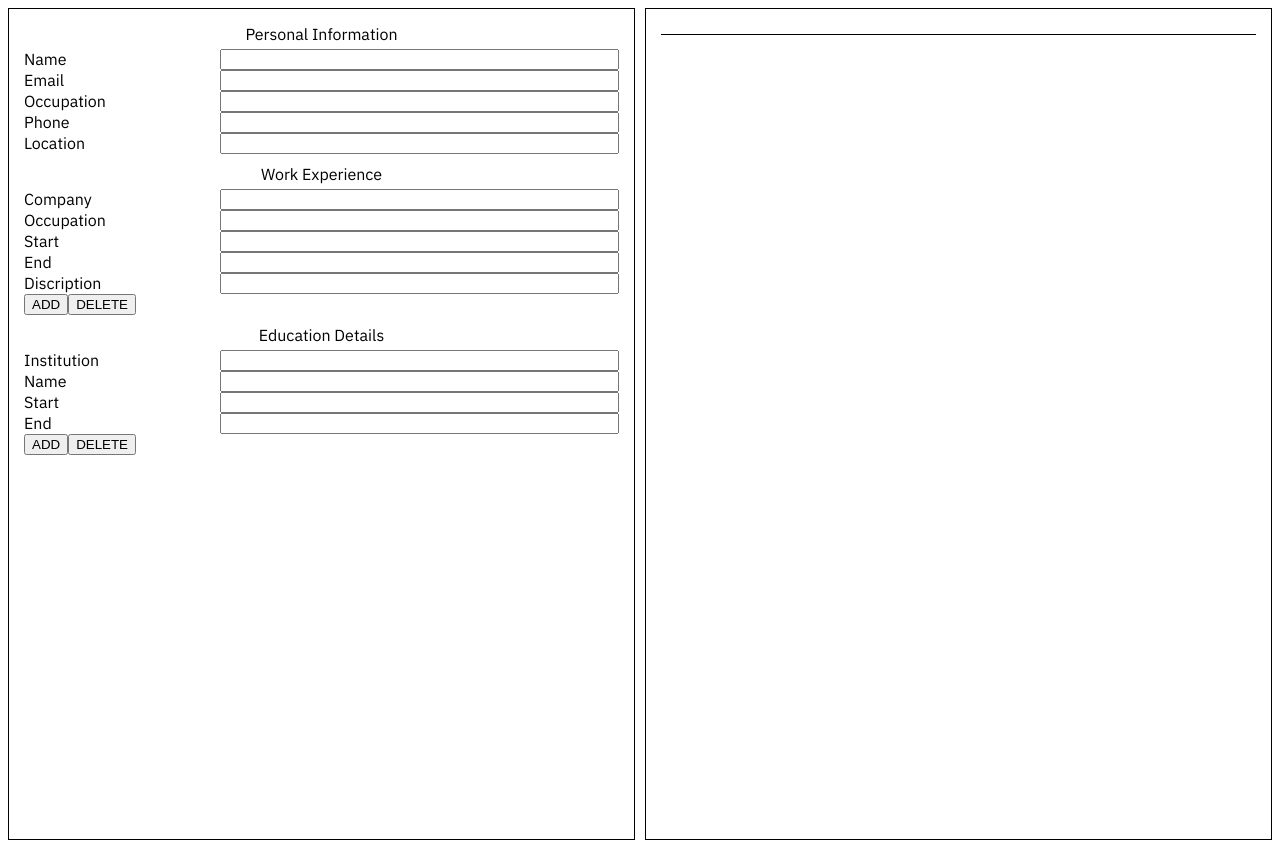
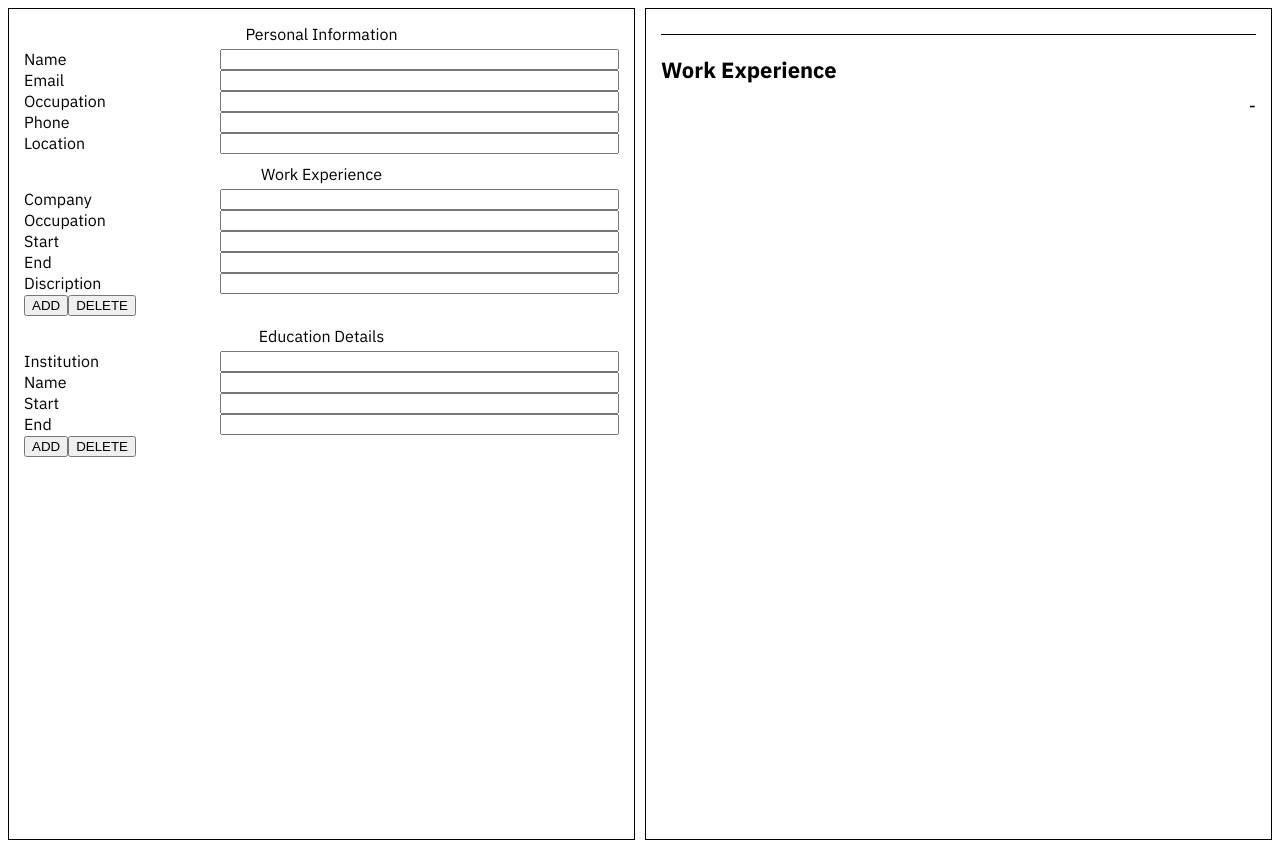
Before and after one commit to DaddyGasCoin/CV-Maker, a React (Create React App) app: page / in a window 1280 px wide. Built offline with nearby package versions, Linux system fonts and the light colour scheme.

Commit message:
Add styling to work experience details of view form

```diff
--- a/src/App.js
+++ b/src/App.js
@@ -5,6 +5,7 @@ import General from "./components/General";
 import WorkXP from "./components/WorkXP";
 import Education from "./components/Education";
 import DisplayGeneral from "./components/DisplayGeneral";
+import DisplayWorkXP from "./components/DisplayWorkXP";
 import uniqid from "uniqid";
 
 
@@ -99,7 +100,9 @@ class App extends Component {
         </div>
         <div className="form-view">
           <DisplayGeneral value={this.state.personal} />
-          <Display value={this.state} />
+          <div className="work-header">Work Experience</div>
+          <DisplayWorkXP value={this.state.work} />
+          {/* <Display value={this.state} /> */}
         </div>
       </div>
     );
--- /dev/null
+++ b/src/components/DisplayWorkXP.js
@@ -0,0 +1,31 @@
+import React from 'react';
+import uniqid from "uniqid";
+
+const DisplayWorkXP = (props) => {
+    const { value } = props
+    // console.log(value)
+
+    return (
+        <div >
+            {value.map((detail) => {
+                return (
+                    <div className='work-container'>
+                        <div className='work-section'>
+                            <div className='general-left'>
+                                <div className='work-company' key={uniqid()}>{detail.company}</div>
+                                <div className='work-job' key={uniqid()}>{detail.occupation}</div>
+                            </div>
+                            <div className='work-right'>
+                                <div className="dates" key={uniqid()}>{detail.start}-</div>
+                                <div className="dates" key={uniqid()}>{detail.end}</div>
+                            </div>
+
+                        </div>
+                        <div key={uniqid()}>{detail.discription}</div>
+                    </div>)
+            })}
+        </div>
+    )
+}
+
+export default DisplayWorkXP
--- a/src/style.css
+++ b/src/style.css
@@ -1,9 +1,10 @@
-@import url('https://fonts.googleapis.com/css2?family=IBM+Plex+Sans:wght@300;400;700&display=swap');
+@import url('https://fonts.googleapis.com/css2?family=IBM+Plex+Sans:wght@300;400;500;600;700&display=swap');
 
 .container {
     display: flex;
     /* justify-content: center; */
     gap: 10px;
+    font-family: 'IBM Plex Sans', sans-serif;
 }
 
 .form-enter,
@@ -45,11 +46,17 @@ label {
     width: 50%;
 }
 
-.general-section {
+.general-section,
+.work-section {
     display: flex;
     justify-content: space-between;
+
+}
+
+.general-section {
     padding-bottom: 10px;
     border-bottom: 1px solid black;
+    margin-bottom: 10px;
 }
 
 .general-left,
@@ -73,13 +80,11 @@ label {
 }
 
 .contact-info {
-    font-family: 'IBM Plex Sans', sans-serif;
     font-size: 18px;
     font-weight: 300;
 }
 
 .contact-info-email {
-    font-family: 'IBM Plex Sans', sans-serif;
     font-size: 18px;
     font-weight: 300;
 }
@@ -90,3 +95,28 @@ label {
     justify-content: center;
 
 }
+
+.work-header {
+    font-size: 22px;
+    font-weight: 700;
+}
+
+.work-right {
+    display: flex;
+}
+
+.work-company {
+    text-transform: uppercase;
+    font-size: 20px;
+    font-weight: 500;
+}
+
+.work-job,
+.dates {
+    font-size: 18px;
+    font-weight: 400;
+}
+
+.work-container {
+    margin-bottom: 10px;
+}
```
